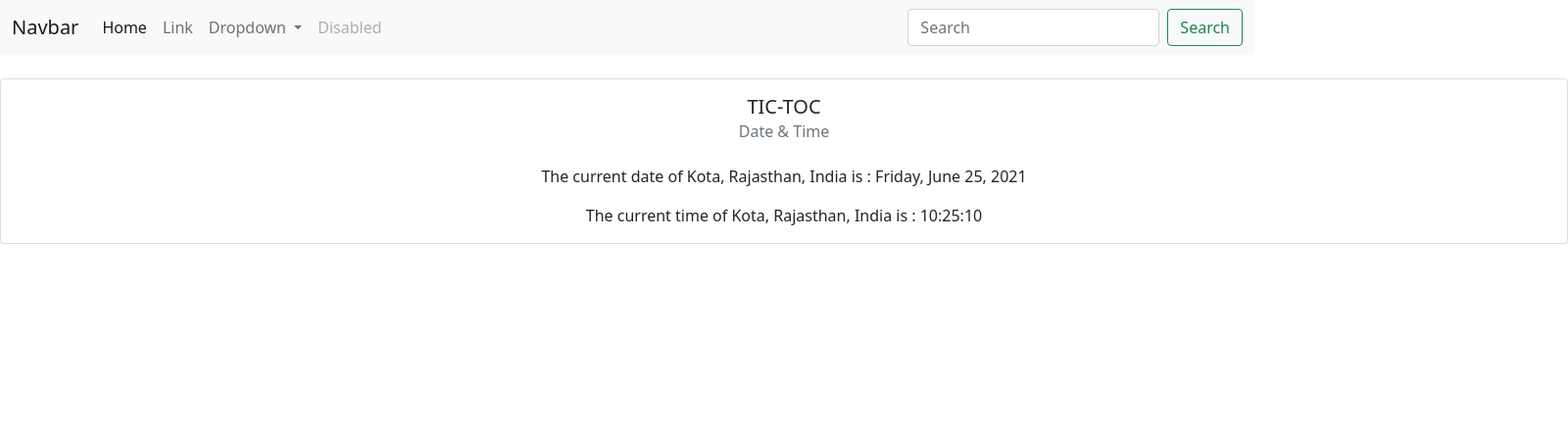
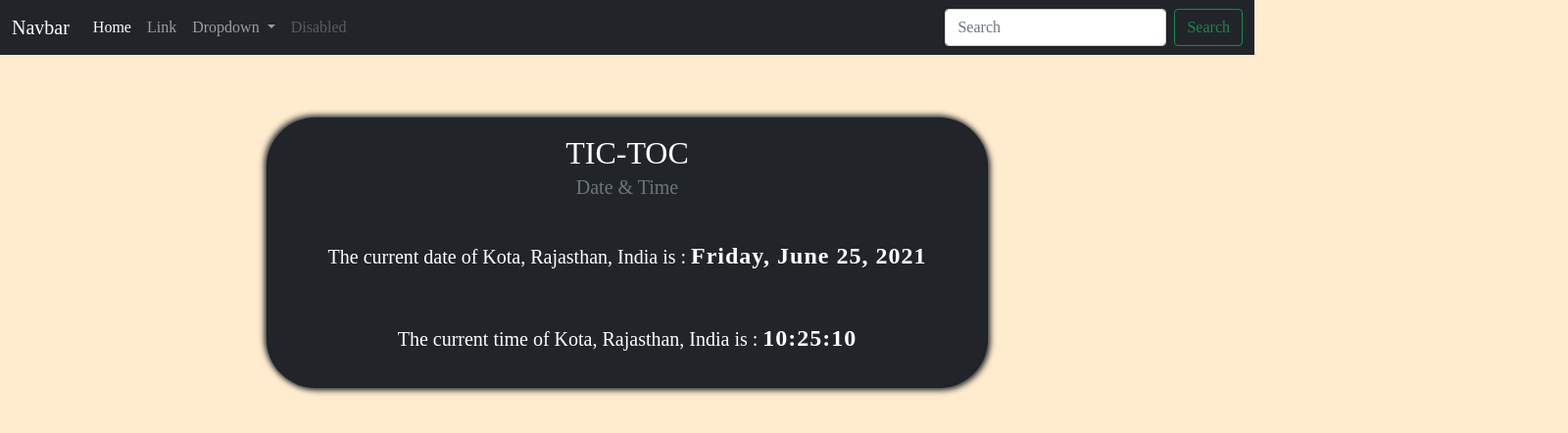
Before and after one commit to himakkshi-17/DynamicClock-js1, a plain HTML site: page index.html in a window 1280 px wide. Shown: the whole page at 98% size, 1600 px wide, since content can reach past the window. Drawn offline with nearby package versions, Linux system fonts and the light colour scheme.

Commit message:
design updates

```diff
--- a/index.html
+++ b/index.html
@@ -10,21 +10,14 @@
       integrity="sha384-EVSTQN3/azprG1Anm3QDgpJLIm9Nao0Yz1ztcQTwFspd3yD65VohhpuuCOmLASjC"
       crossorigin="anonymous"
     />
+    <link rel="stylesheet" href="./style.css">
     <title>CLOCK</title>
   </head>
   <body>
-    <nav class="navbar navbar-expand-lg navbar-light bg-light">
+    <nav class="navbar navbar-expand-lg navbar-dark bg-dark fixed-top">
       <div class="container-fluid">
         <a class="navbar-brand" href="#">Navbar</a>
-        <button
-          class="navbar-toggler"
-          type="button"
-          data-bs-toggle="collapse"
-          data-bs-target="#navbarSupportedContent"
-          aria-controls="navbarSupportedContent"
-          aria-expanded="false"
-          aria-label="Toggle navigation"
-        >
+        <button class="navbar-toggler" type="button" data-bs-toggle="collapse" data-bs-target="#navbarSupportedContent" aria-controls="navbarSupportedContent" aria-expanded="false" aria-label="Toggle navigation">
           <span class="navbar-toggler-icon"></span>
         </button>
         <div class="collapse navbar-collapse" id="navbarSupportedContent">
@@ -36,80 +29,53 @@
               <a class="nav-link" href="#">Link</a>
             </li>
             <li class="nav-item dropdown">
-              <a
-                class="nav-link dropdown-toggle"
-                href="#"
-                id="navbarDropdown"
-                role="button"
-                data-bs-toggle="dropdown"
-                aria-expanded="false"
-              >
+              <a class="nav-link dropdown-toggle" href="#" id="navbarDropdown" role="button" data-bs-toggle="dropdown" aria-expanded="false">
                 Dropdown
               </a>
               <ul class="dropdown-menu" aria-labelledby="navbarDropdown">
                 <li><a class="dropdown-item" href="#">Action</a></li>
                 <li><a class="dropdown-item" href="#">Another action</a></li>
-                <li><hr class="dropdown-divider" /></li>
-                <li>
-                  <a class="dropdown-item" href="#">Something else here</a>
-                </li>
+                <li><hr class="dropdown-divider"></li>
+                <li><a class="dropdown-item" href="#">Something else here</a></li>
               </ul>
             </li>
             <li class="nav-item">
-              <a
-                class="nav-link disabled"
-                href="#"
-                tabindex="-1"
-                aria-disabled="true"
-                >Disabled</a
-              >
+              <a class="nav-link disabled" href="#" tabindex="-1" aria-disabled="true">Disabled</a>
             </li>
           </ul>
           <form class="d-flex">
-            <input
-              class="form-control me-2"
-              type="search"
-              placeholder="Search"
-              aria-label="Search"
-            />
-            <button class="btn btn-outline-success" type="submit">
-              Search
-            </button>
+            <input class="form-control me-2" type="search" placeholder="Search" aria-label="Search">
+            <button class="btn btn-outline-success" type="submit">Search</button>
           </form>
         </div>
       </div>
     </nav>
 
-    <div id="clk" class="card my-4 text-center" style="width: 100rem;">
-        <div class="card-body">
-          <h5 class="card-title">TIC-TOC</h5>
-          <h6 class="card-subtitle mb-4 text-muted">Date & Time </h6>
-          <p class="card-text">The current date of Kota, Rajasthan, India is :
-            <span id="date"></span></p>
-          <p class="card-text">The current time of Kota, Rajasthan, India is :
-              <span id="time"></span></p>
+
+    <main>
+      <div class="container mt-5">
+        <div class="row mt-5">
+          <div class="col-12 col-sm-8 offset-sm-2 mt-5">
+            <section id="clk" class="card card-x my-4 text-center bg-dark text-white">
+              <div class="card-body">
+                <h2 class="card-title">TIC-TOC</h2>
+                <h5 class="card-subtitle mb-4 text-muted">Date & Time </h5>
+                <p class="card-text p-3">The current date of Kota, Rajasthan, India is :
+                  <span id="date">
+
+                  </span></p>
+                <p class="card-text p-3">The current time of Kota, Rajasthan, India is :
+                    <span id="time"></span></p>
+              </div>
+            </section>
+          </div>
         </div>
       </div>
+    </main>
 
-      <script>
-
-          let x;
-          let date;
-          let time ;
-          let options={ weekday: 'long', year: 'numeric', month: 'long', day: 'numeric' } ;
-
-
-          setInterval (()=> {
-            x = new Date() ;
-            date = x.toLocaleDateString(undefined, options) ;
-            time = x.getHours() + ':' + x.getMinutes() + ':' + x.getSeconds() ;
-
-           document.getElementById('date').innerHTML = date ;
-           document.getElementById('time').innerHTML = time ;
-
-          } , 1000) ;
-
-      </script>
-
+    <script src="https://cdn.jsdelivr.net/npm/bootstrap@5.0.2/dist/js/bootstrap.bundle.min.js"
+    integrity="sha384-MrcW6ZMFYlzcLA8Nl+NtUVF0sA7MsXsP1UyJoMp4YLEuNSfAP+JcXn/tWtIaxVXM"
+    crossorigin="anonymous"></script>
+    <script src="./main.js"></script>
   </body>
 </html>
--- /dev/null
+++ b/main.js
@@ -0,0 +1,13 @@
+let x;
+let date;
+let time ;
+let options={ weekday: 'long', year: 'numeric', month: 'long', day: 'numeric' } ;
+
+setInterval (()=> {
+  x = new Date() ;
+  date = x.toLocaleDateString(undefined, options) ;
+  time = x.getHours() + ':' + x.getMinutes() + ':' + x.getSeconds() ;
+
+  document.getElementById('date').innerHTML = date ;
+  document.getElementById('time').innerHTML = time ;
+} , 1000) ;
--- /dev/null
+++ b/style.css
@@ -0,0 +1,20 @@
+body{
+  font-family:'Times New Roman', Times, serif;
+  background: blanchedalmond;
+
+}
+#date, #time{
+  font-weight: 600;
+  font-size: 1.5rem;
+  letter-spacing: 1px;
+}
+
+.card-x{
+  border-radius: 50px;
+  background: #232c34;
+  box-shadow:  2px 2px 6px #1e252c,
+              -2px -2px 6px #28333c;
+}
+.card-text{
+  font-size: 1.25rem!important;
+}
```
